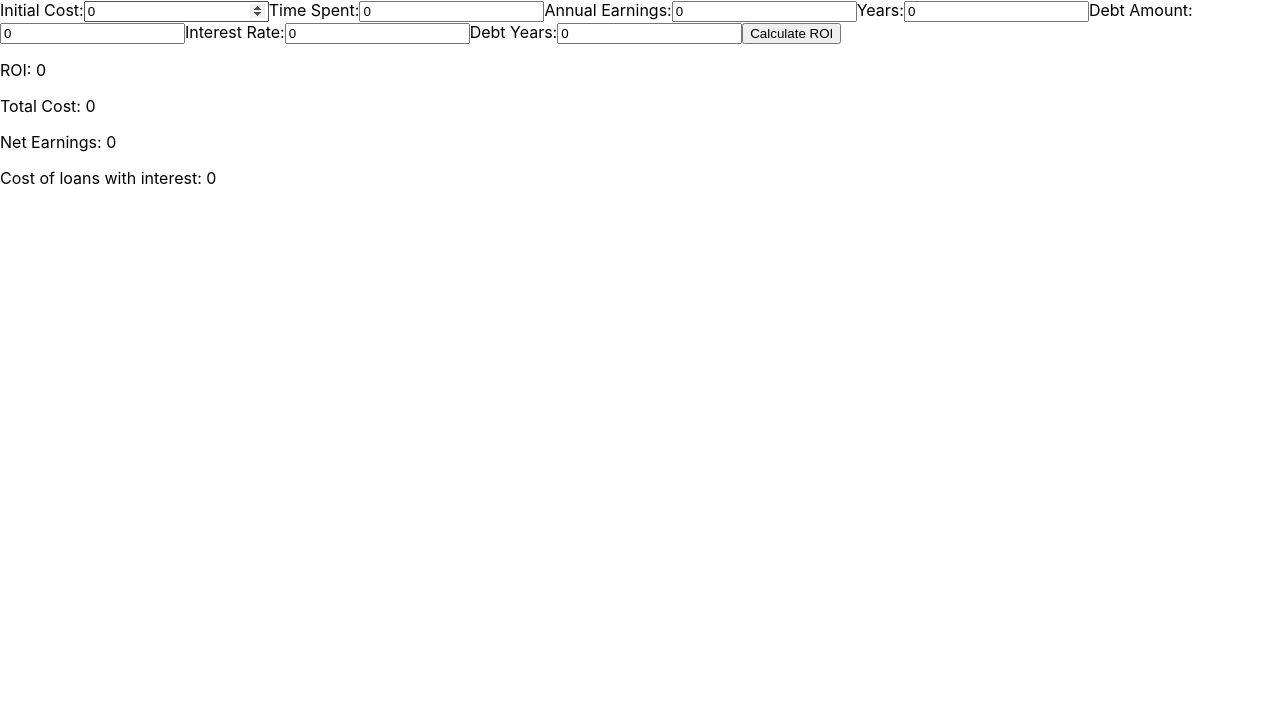
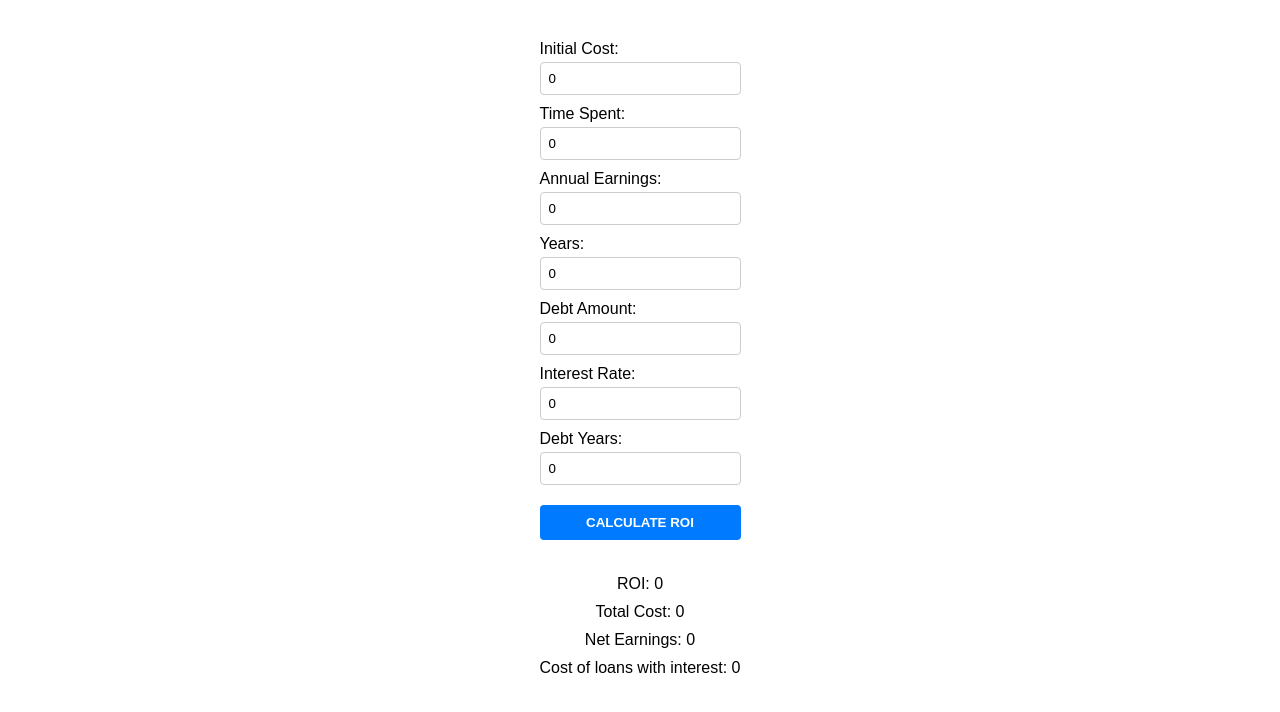
Before and after one commit to akutsupis/DegreeROICalculator, a React (Create React App) app in the folder roi-calculator/: page / in a window 1280 px wide. Shown: the top 712 px of the page. Built offline with nearby package versions, Linux system fonts and the light colour scheme; the HTML template or start-up script is replaced by a standard one.

Commit message:
Add CSS to initial framework

```diff
--- a/roi-calculator/src/App.css
+++ b/roi-calculator/src/App.css
@@ -0,0 +1,55 @@
+/* App.css */
+body {
+  font-family: Arial, sans-serif;
+}
+
+div {
+  display: flex;
+  flex-direction: column;
+  align-items: center;
+  padding: 20px;
+}
+
+form {
+  max-width: 600px;
+  width: 100%;
+  margin-bottom: 20px;
+}
+
+label {
+  display: flex;
+  flex-direction: column;
+  margin-bottom: 10px;
+}
+
+input[type="number"] {
+  padding: 8px;
+  margin-top: 4px;
+  border: 1px solid #ccc;
+  border-radius: 4px;
+  width: 100%;
+  box-sizing: border-box;
+}
+
+button {
+  background-color: #007bff;
+  color: white;
+  padding: 10px 15px;
+  margin: 10px 0;
+  border: none;
+  border-radius: 4px;
+  cursor: pointer;
+  text-transform: uppercase;
+  font-weight: bold;
+  width: 100%;
+}
+
+button:hover {
+  background-color: #0056b3;
+}
+
+p {
+  margin: 5px 0;
+}
+
+/* Add any additional styles or overrides here */
--- a/roi-calculator/src/App.js
+++ b/roi-calculator/src/App.js
@@ -1,4 +1,5 @@
 import React, { useState } from 'react';
+import './App.css';
 
 function compoundInterest(principal, rate, years) {
   // Calculates compound interest
```
